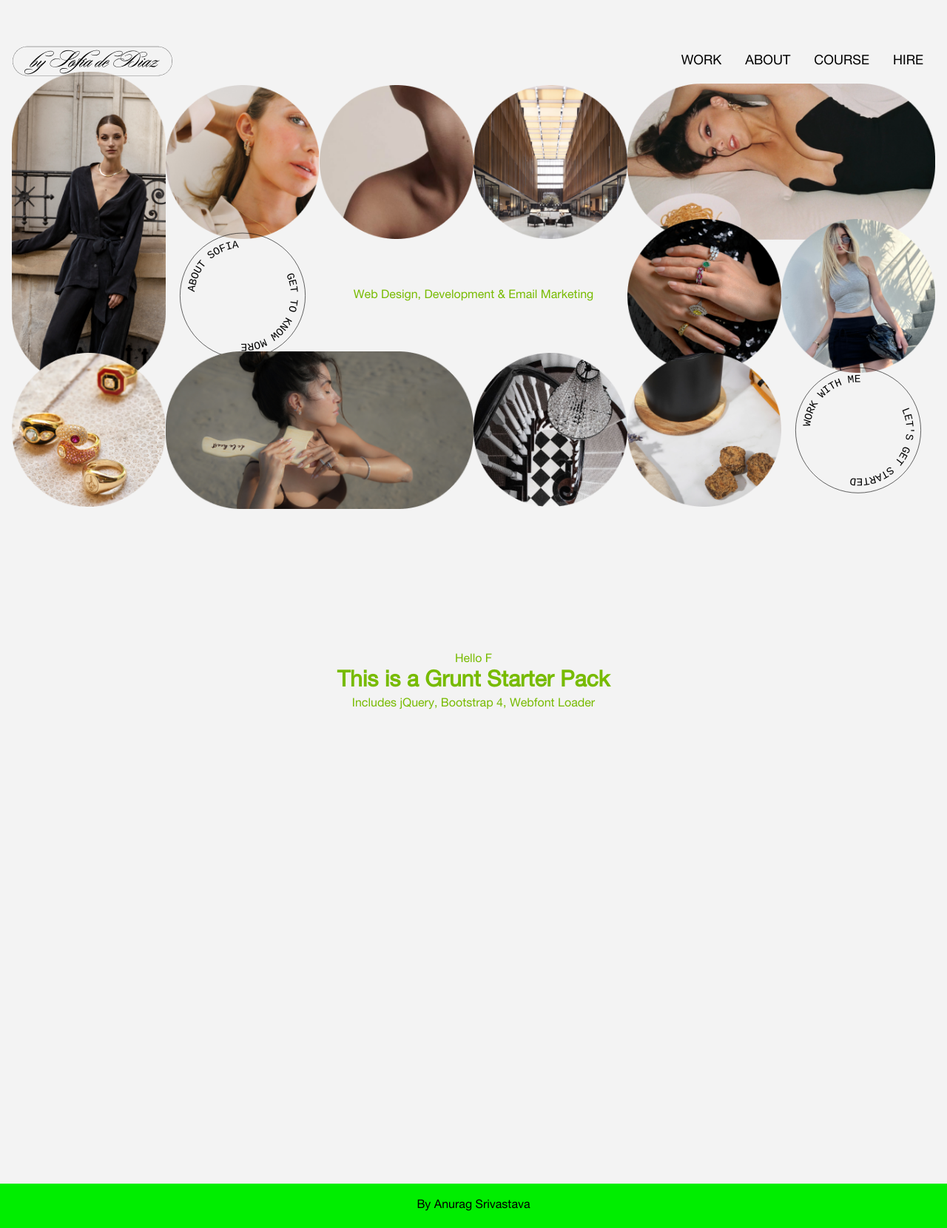
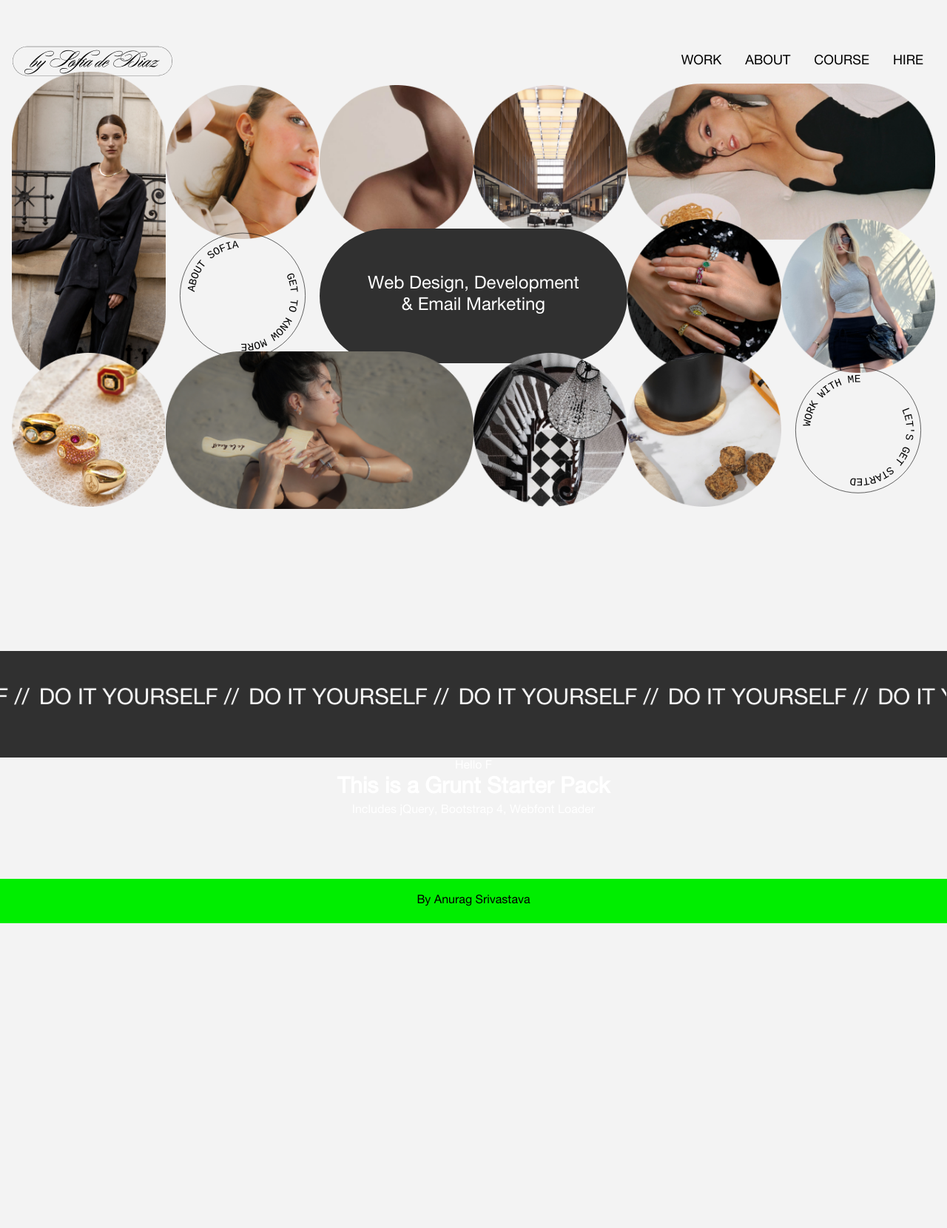
Before and after one commit to anuragsr/sofia-b, a PHP site: page / in a window 1280 px wide. Shown: the whole page at 74% size. After the commit the page ends 1248 px from the top, so only its background shows below. Run offline with PHP 8.4, Linux system fonts and the light colour scheme; some libraries are stand-ins or nearby versions.

Commit message:
HOME | Started carousel

```diff
--- a/css/output.css
+++ b/css/output.css
@@ -1679,6 +1679,10 @@ video {
   border-radius: 0.25rem;
 }
 
+.rounded-full {
+  border-radius: 9999px;
+}
+
 .rounded-lg {
   border-radius: 0.5rem;
 }
@@ -1812,21 +1816,6 @@ video {
   background-color: rgb(255 0 0 / var(--tw-bg-opacity));
 }
 
-.bg-slate-200 {
-  --tw-bg-opacity: 1;
-  background-color: rgb(226 232 240 / var(--tw-bg-opacity));
-}
-
-.bg-blue-200 {
-  --tw-bg-opacity: 1;
-  background-color: rgb(191 219 254 / var(--tw-bg-opacity));
-}
-
-.bg-yellow-200 {
-  --tw-bg-opacity: 1;
-  background-color: rgb(254 240 138 / var(--tw-bg-opacity));
-}
-
 .decoration-slice {
   -webkit-box-decoration-break: slice;
           box-decoration-break: slice;
@@ -1952,6 +1941,11 @@ video {
 .px-4 {
   padding-left: 1rem;
   padding-right: 1rem;
+}
+
+.px-0 {
+  padding-left: 0px;
+  padding-right: 0px;
 }
 
 .text-left {
--- a/css/style-home.css
+++ b/css/style-home.css
@@ -49,12 +49,19 @@ nav a {
 #home section {
   padding: 10vh 0;
   text-align: center;
-  color: #7b0;
+  color: #fff;
 }
 #home section#section0 .grid > div {
   display: flex;
   align-items: center;
   justify-content: center;
+}
+#home section#section0 .grid > div .hero-title {
+  background: #303030;
+  font-size: 24px;
+  font-weight: 400;
+  line-height: 29px;
+  letter-spacing: 0em;
 }
 #home section#section0 .grid > div img {
   margin: 0 auto;
@@ -81,6 +88,34 @@ nav a {
   font-family: "Courier New";
   letter-spacing: 1px;
 }
+#home section#section1 {
+  height: unset;
+}
+#home section#section1 .carousel {
+  background: #303030;
+}
+#home section#section1 .carousel .ticker-wrapper {
+  /* the outer div */
+  position: relative;
+  width: 99.9%;
+  overflow: hidden;
+}
+#home section#section1 .carousel .ticker-wrapper ul.list {
+  position: relative;
+  display: inline-block;
+  list-style: none;
+  padding: 0;
+  margin: 0;
+}
+#home section#section1 .carousel .ticker-wrapper ul.list.cloned {
+  position: absolute;
+  top: 0px;
+  left: 0px;
+}
+#home section#section1 .carousel .ticker-wrapper ul.list li {
+  float: left;
+  padding-left: 5px;
+}
 
 footer {
   height: 60px;
--- a/index.php
+++ b/index.php
@@ -3,7 +3,7 @@
   <head>
     <meta charset="utf-8">
     <meta name="viewport" content="width=device-width, initial-scale=1, shrink-to-fit=no">
-    <title>Portfolio | Sofia B.</title>
+    <title>Portfolio | Sofia B. </title>
 
     <link rel="stylesheet" href="css/output.css" />
     <link rel="stylesheet" href="css/style-home.css?v=1" />
@@ -34,7 +34,7 @@
               <div class="col-span-2 row-span-1">
                 <img src="img/Mask group-3.png" alt="">
               </div>
-              <div>
+              <div id="svg1">
                 <svg xmlns="http://www.w3.org/2000/svg" xmlns:xlink="http://www.w3.org/1999/xlink"
                      width="100%"
                      height="100%"
@@ -61,7 +61,13 @@
                 </svg>
               </div>
               <div class="col-span-2 row-span-1">
-                Web Design, Development & Email Marketing
+                <div class="hero-title
+                  h-full w-full flex flex-col
+                  justify-center align-center
+                  rounded-full
+                ">
+                  Web Design, Development<br/> & Email Marketing
+                </div>
               </div>
               <div>
                 <img src="img/Mask group-4.png" alt="">
@@ -81,7 +87,7 @@
               <div>
                 <img src="img/Mask group-9.png" alt="">
               </div>
-              <div>
+              <div id="svg2">
                 <svg xmlns="http://www.w3.org/2000/svg" xmlns:xlink="http://www.w3.org/1999/xlink"
                      width="100%"
                      height="100%"
@@ -114,7 +120,20 @@
         </div>
       </section>
 
-      <section class="section1">
+      <section id="section1">
+        <div class="carousel p-12 px-0 text-3xl">
+          <div class="ticker-wrapper">
+            <ul class="list">
+              <li class="list-item"><span>&nbsp;DO IT YOURSELF //</span></li>
+              <li class="list-item"><span>&nbsp;DO IT YOURSELF //</span></li>
+              <li class="list-item"><span>&nbsp;DO IT YOURSELF //</span></li>
+              <li class="list-item"><span>&nbsp;DO IT YOURSELF //</span></li>
+              <li class="list-item"><span>&nbsp;DO IT YOURSELF //</span></li>
+              <li class="list-item"><span>&nbsp;DO IT YOURSELF //</span></li>
+              <li class="list-item"><span>&nbsp;DO IT YOURSELF //</span></li>
+            </ul>
+          </div>
+        </div>
         <div class="container mx-auto">
           <?php echo "Hello F"; ?>
           <h1 class="text-3xl font-bold">This is a Grunt Starter Pack</h1>
--- a/js/script.js
+++ b/js/script.js
@@ -4,5 +4,50 @@ $(() => {
   setTimeout(() => {
     l("Loaded")
     $(".preload").fadeOut()
+
+    new Home(document.querySelector(".carousel"))
   }, 500)
 })
+
+class Home{
+  constructor(el){
+    this.el = el
+    this.tickerWrapper = $(".ticker-wrapper")
+    this.list = this.tickerWrapper.find("ul.list")
+    this.clonedList = this.list.clone()
+    this.infinite = gsap.timeline({ repeat: -1, paused: true })
+
+    this.init()
+    // this.addEvents()
+  }
+  init(){
+
+    const time = 50, { tickerWrapper, list, clonedList, infinite, el } = this
+
+    // // Play home video
+    // el.querySelector('video').play()
+
+    // Create and play ticker
+    let listWidth = 10
+    list.find("li").each(function (i) { listWidth += $(this, i).outerWidth(true) })
+
+    const endPos = tickerWrapper.width() - listWidth
+    list.add(clonedList).css({ "width": listWidth + "px" })
+    clonedList.addClass("cloned").appendTo(tickerWrapper)
+
+    infinite
+      .fromTo(list, time, { rotation: 0.01, x: 0 }, { force3D: true, x: -listWidth, ease: Linear.easeNone }, 0)
+      .fromTo(clonedList, time, { rotation: 0.01, x: listWidth }, { force3D: true, x: 0, ease: Linear.easeNone }, 0)
+      .set(list, { force3D: true, rotation: 0.01, x: listWidth })
+      .to(clonedList, time, { force3D: true, rotation: 0.01, x: -listWidth, ease: Linear.easeNone }, time)
+      .to(list, time, { force3D: true, rotation: 0.01, x: 0, ease: Linear.easeNone }, time)
+      .progress(1).progress(0)
+      .play()
+  }
+  addEvents(){
+    // Pause / Play
+    this.tickerWrapper
+      .on("mouseenter", () => { this.infinite.pause(); })
+      .on("mouseleave", () => { this.infinite.play(); })
+  }
+}
--- a/partials/header.php
+++ b/partials/header.php
@@ -23,7 +23,11 @@
     <div>
       <nav>
         <div class="max-w-screen-xl flex flex-wrap items-center justify-between mx-auto p-4">
-          <button data-collapse-toggle="navbar-default" type="button" class="inline-flex items-center p-2 w-10 h-10 justify-center text-sm text-gray-500 rounded-lg md:hidden hover:bg-gray-100 focus:outline-none focus:ring-2 focus:ring-gray-200 dark:text-gray-400 dark:hover:bg-gray-700 dark:focus:ring-gray-600" aria-controls="navbar-default" aria-expanded="false">
+          <button data-collapse-toggle="navbar-default"
+                  type="button"
+                  class="inline-flex items-center p-2 w-10 h-10 justify-center text-sm text-gray-500 rounded-lg md:hidden hover:bg-gray-100 focus:outline-none focus:ring-2 focus:ring-gray-200 dark:text-gray-400 dark:hover:bg-gray-700 dark:focus:ring-gray-600"
+                  aria-controls="navbar-default"
+                  aria-expanded="false">
             <span class="sr-only">Open main menu</span>
             <svg class="w-5 h-5" aria-hidden="true" xmlns="http://www.w3.org/2000/svg" fill="none" viewBox="0 0 17 14">
               <path stroke="currentColor" stroke-linecap="round" stroke-linejoin="round" stroke-width="2" d="M1 1h15M1 7h15M1 13h15"/>
--- a/partials/scripts.php
+++ b/partials/scripts.php
@@ -1,8 +1,4 @@
-<!-- <script src="https://code.jquery.com/jquery-3.5.1.min.js"></script>
-<script src="https://stackpath.bootstrapcdn.com/bootstrap/4.5.2/js/bootstrap.bundle.min.js"></script>
-<script src="https://ajax.googleapis.com/ajax/libs/webfont/1.5.10/webfont.js"></script> -->
 <script src="js/jquery-3.3.1.min.js"></script>
-<!--<script src="js/bootstrap.bundle.min.js"></script>-->
-<!--<script src="js/webfontloader.min.js"></script>-->
+<script src="https://cdnjs.cloudflare.com/ajax/libs/gsap/3.12.2/gsap.min.js"></script>
 <script src="//192.168.0.102:35729/livereload.js?snipver=1"></script>
 <script src="js/script.js"></script>
--- a/sass/home.sass
+++ b/sass/home.sass
@@ -3,7 +3,7 @@
     // Common for each section
     padding: 10vh 0
     text-align: center
-    color: #7b0
+    color: $w
     &#section0
       .grid
         &>div
@@ -11,6 +11,13 @@
           align-items: center
           justify-content: center
           //outline: 1px solid green
+          .hero-title
+            //font-family: "Helvetica Neue LT Pro"
+            background: #303030
+            font-size: 24px
+            font-weight: 400
+            line-height: 29px
+            letter-spacing: 0em
           img
             margin: 0 auto
           svg
@@ -31,3 +38,23 @@
               font-size: 12px
               font-family: "Courier New"
               letter-spacing: 1px
+    &#section1
+      height: unset
+      .carousel
+        background: #303030
+        .ticker-wrapper
+          /* the outer div */
+          position: relative
+          width: 99.9%
+          overflow: hidden
+          ul.list
+            position: relative
+            display: inline-block
+            list-style: none
+            padding: 0
+            margin: 0
+            &.cloned
+              @include pa(0, 0)
+            li
+              float: left
+              padding-left: 5px
```
Also changed, not shown: 1 other file.
